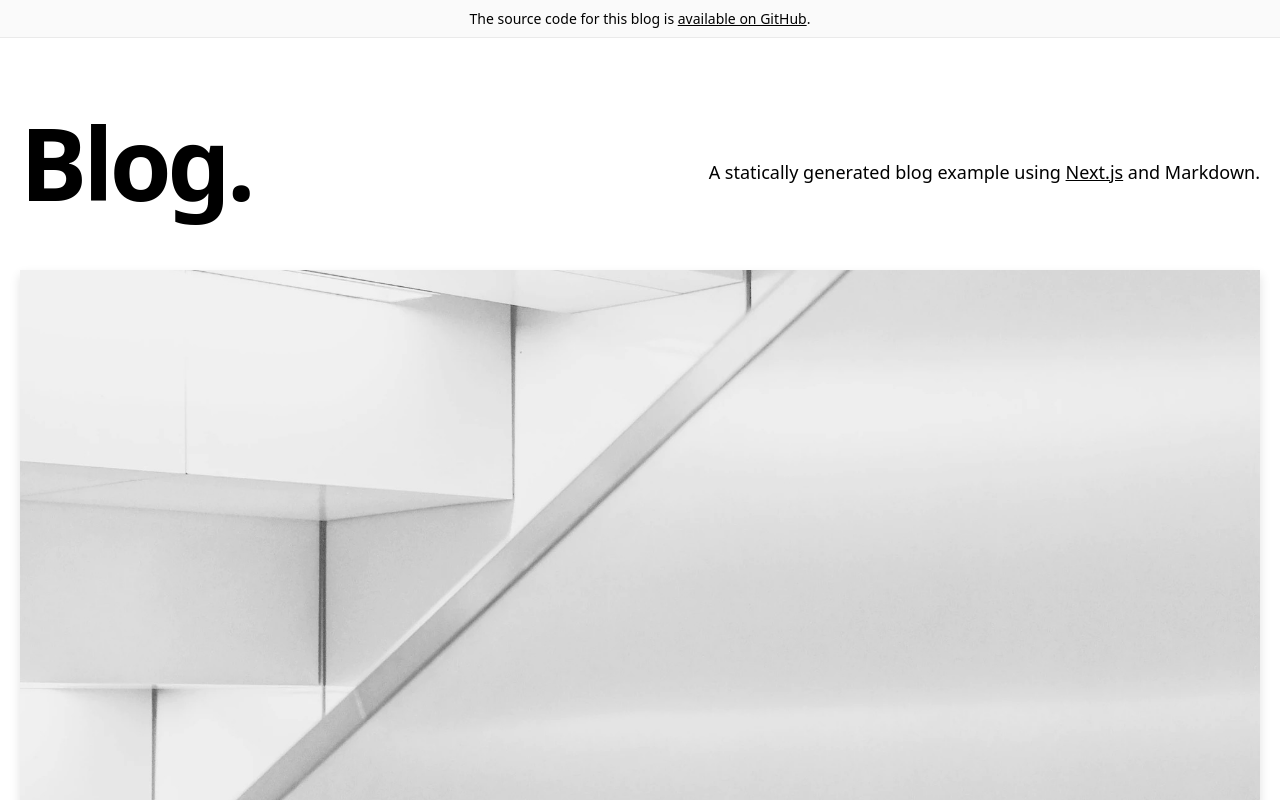
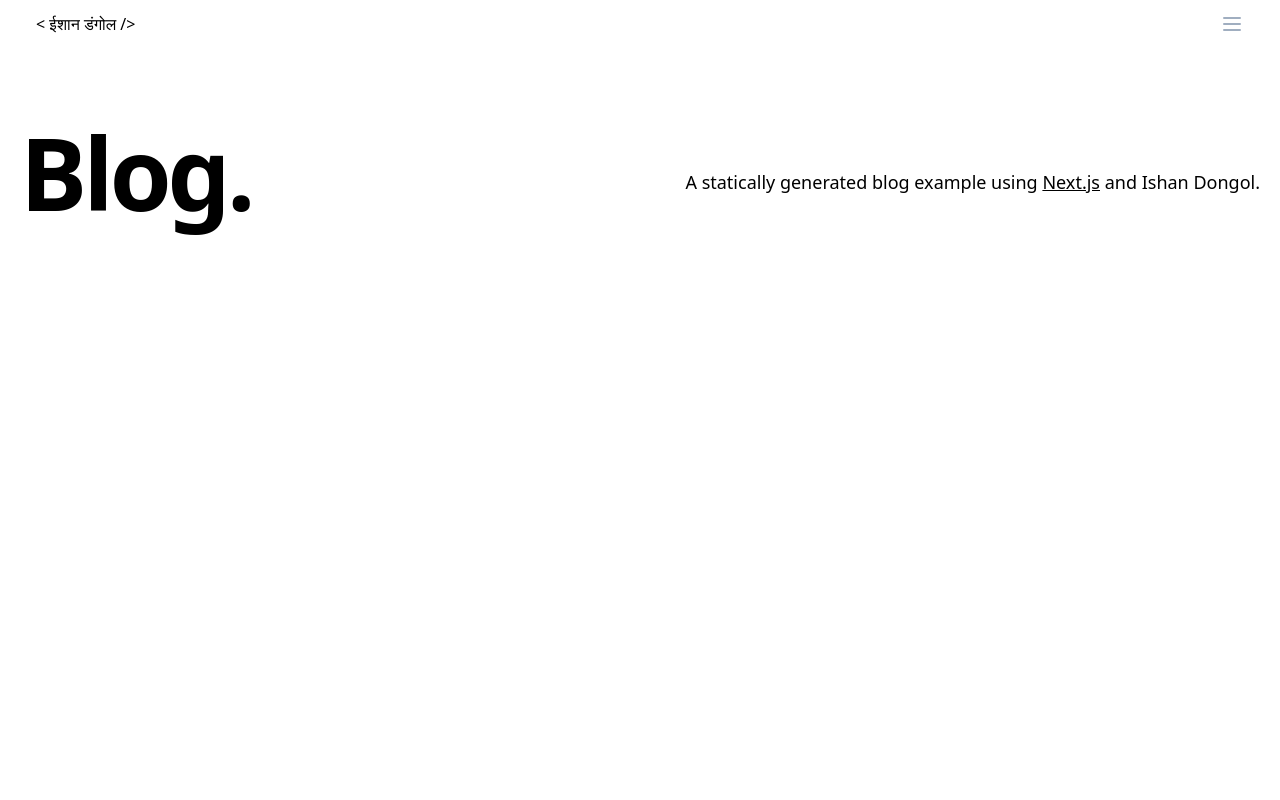
Before and after one commit to ishandongol/ishandongol.github.io, a Next.js app: page / in a window 1280 px wide. Shown: the top 800 px of the page. Built offline with nearby package versions, Linux system fonts and the light colour scheme.

Commit message:
[CODE REFACTOR]

```diff
--- a/components/alert.tsx
+++ b/components/alert.tsx
@@ -1,6 +1,5 @@
 import Container from './container'
 import cn from 'classnames'
-import { EXAMPLE_PATH } from '../lib/constants'
 
 type Props = {
   preview?: boolean
@@ -29,14 +28,7 @@ const Alert = ({ preview }: Props) => {
             </>
           ) : (
             <>
-              The source code for this blog is{' '}
-              <a
-                href={`https://github.com/vercel/next.js/tree/canary/examples/${EXAMPLE_PATH}`}
-                className="underline hover:text-success duration-200 transition-colors"
-              >
-                available on GitHub
-              </a>
-              .
+
             </>
           )}
         </div>
--- a/components/footer.tsx
+++ b/components/footer.tsx
@@ -1,5 +1,4 @@
 import Container from './container'
-import { EXAMPLE_PATH } from '../lib/constants'
 
 const Footer = () => {
   return (
@@ -16,12 +15,6 @@ const Footer = () => {
             >
               Read Documentation
             </a>
-            <a
-              href={`https://github.com/vercel/next.js/tree/canary/examples/${EXAMPLE_PATH}`}
-              className="mx-3 font-bold hover:underline"
-            >
-              View on GitHub
-            </a>
           </div>
         </div>
       </Container>
--- a/components/header.tsx
+++ b/components/header.tsx
@@ -1,13 +1,24 @@
 import Link from 'next/link'
 
-const Header = () => {
+interface HeaderProps{
+  className?:string
+}
+const Header:React.FC<HeaderProps> = ({className}) => {
   return (
-    <h2 className="text-2xl md:text-4xl font-bold tracking-tight md:tracking-tighter leading-tight mb-20 mt-8">
+    <header className={`flex items-center justify-between px-4 py-3 ${className}`}>
+    <div>
       <Link href="/">
-        <a className="hover:underline">Blog</a>
-      </Link>
-      .
-    </h2>
+      <a className="hover:underline h-8">{'< ईशान डंगोल />'}</a>
+        </Link>
+    </div>
+    <div>
+      <button type="button" className="block text-gray-500 hover:text-white focus:text-white focus:outline-none">
+        <svg className="h-6 w-6 fill-current" viewBox="0 0 24 24">
+          <path fill-rule="evenodd" d="M4 5h16a1 1 0 0 1 0 2H4a1 1 0 1 1 0-2zm0 6h16a1 1 0 0 1 0 2H4a1 1 0 0 1 0-2zm0 6h16a1 1 0 0 1 0 2H4a1 1 0 0 1 0-2z"/>
+        </svg>
+      </button>
+    </div>
+  </header>
   )
 }
 
--- /dev/null
+++ b/components/home-layout.tsx
@@ -0,0 +1,19 @@
+import Meta from './meta'
+import Header from '../components/header'
+type Props = {
+    preview?: boolean
+    children: React.ReactNode
+}
+
+const HomeLayout = ({ children }: Props) => {
+    return (
+        <>
+            <Meta />
+            <div className="max-h-screen">
+                <main>{children}</main>
+            </div>
+        </>
+    )
+}
+
+export default HomeLayout
--- a/components/layout.tsx
+++ b/components/layout.tsx
@@ -1,4 +1,3 @@
-import Alert from './alert'
 import Footer from './footer'
 import Meta from './meta'
 
@@ -12,7 +11,6 @@ const Layout = ({ preview, children }: Props) => {
     <>
       <Meta />
       <div className="min-h-screen">
-        <Alert preview={preview} />
         <main>{children}</main>
       </div>
       <Footer />
--- a/lib/constants.ts
+++ b/lib/constants.ts
@@ -1,4 +1,3 @@
-export const EXAMPLE_PATH = 'blog-starter-typescript'
-export const CMS_NAME = 'Markdown'
+export const CMS_NAME = 'Ishan Dongol'
 export const HOME_OG_IMAGE_URL =
   'https://og-image.now.sh/Next.js%20Blog%20Starter%20Example.png?theme=light&md=1&fontSize=100px&images=https%3A%2F%2Fassets.vercel.com%2Fimage%2Fupload%2Ffront%2Fassets%2Fdesign%2Fnextjs-black-logo.svg'
--- a/pages/contact/index.tsx
+++ b/pages/contact/index.tsx
@@ -1,6 +1,20 @@
+import { Container } from "next/app"
+import Layout from "../../components/layout"
+import Head from 'next/head'
+import { CMS_NAME } from '../../lib/constants'
+
 const Contact = () => {
     return(
-        <div>Contact Route</div>
+       <>
+       <Layout>
+       <Head>
+          <title>Contact | {CMS_NAME}</title>
+        </Head>
+           <Container>
+               Contact
+           </Container>
+       </Layout>
+       </>
     )
 }
 
--- a/pages/index.tsx
+++ b/pages/index.tsx
@@ -1,12 +1,11 @@
 import Container from '../components/container'
-import MoreStories from '../components/more-stories'
-import HeroPost from '../components/hero-post'
 import Intro from '../components/intro'
-import Layout from '../components/layout'
+import Header from '../components/header'
 import { getAllPosts } from '../lib/api'
 import Head from 'next/head'
 import { CMS_NAME } from '../lib/constants'
 import Post from '../types/post'
+import HomeLayout from '../components/home-layout'
 
 type Props = {
   allPosts: Post[]
@@ -17,25 +16,15 @@ const Index = ({ allPosts }: Props) => {
   const morePosts = allPosts.slice(1)
   return (
     <>
-      <Layout>
+      <HomeLayout>
         <Head>
-          <title>Next.js Blog Example with {CMS_NAME}</title>
+          <title>Home | {CMS_NAME}</title>
         </Head>
         <Container>
+      <Header/>
           <Intro />
-          {heroPost && (
-            <HeroPost
-              title={heroPost.title}
-              coverImage={heroPost.coverImage}
-              date={heroPost.date}
-              author={heroPost.author}
-              slug={heroPost.slug}
-              excerpt={heroPost.excerpt}
-            />
-          )}
-          {morePosts.length > 0 && <MoreStories posts={morePosts} />}
         </Container>
-      </Layout>
+      </HomeLayout>
     </>
   )
 }
--- a/pages/portfolio/[slug].tsx
+++ b/pages/portfolio/[slug].tsx
@@ -11,7 +11,6 @@ import Head from 'next/head'
 import { CMS_NAME } from '../../lib/constants'
 import markdownToHtml from '../../lib/markdownToHtml'
 import PostType from '../../types/post'
-
 type Props = {
   post: PostType
   morePosts: PostType[]
@@ -26,7 +25,7 @@ const Post = ({ post, morePosts, preview }: Props) => {
   return (
     <Layout preview={preview}>
       <Container>
-        <Header />
+        <Header className="mb-20" />
         {router.isFallback ? (
           <PostTitle>Loading…</PostTitle>
         ) : (
```
